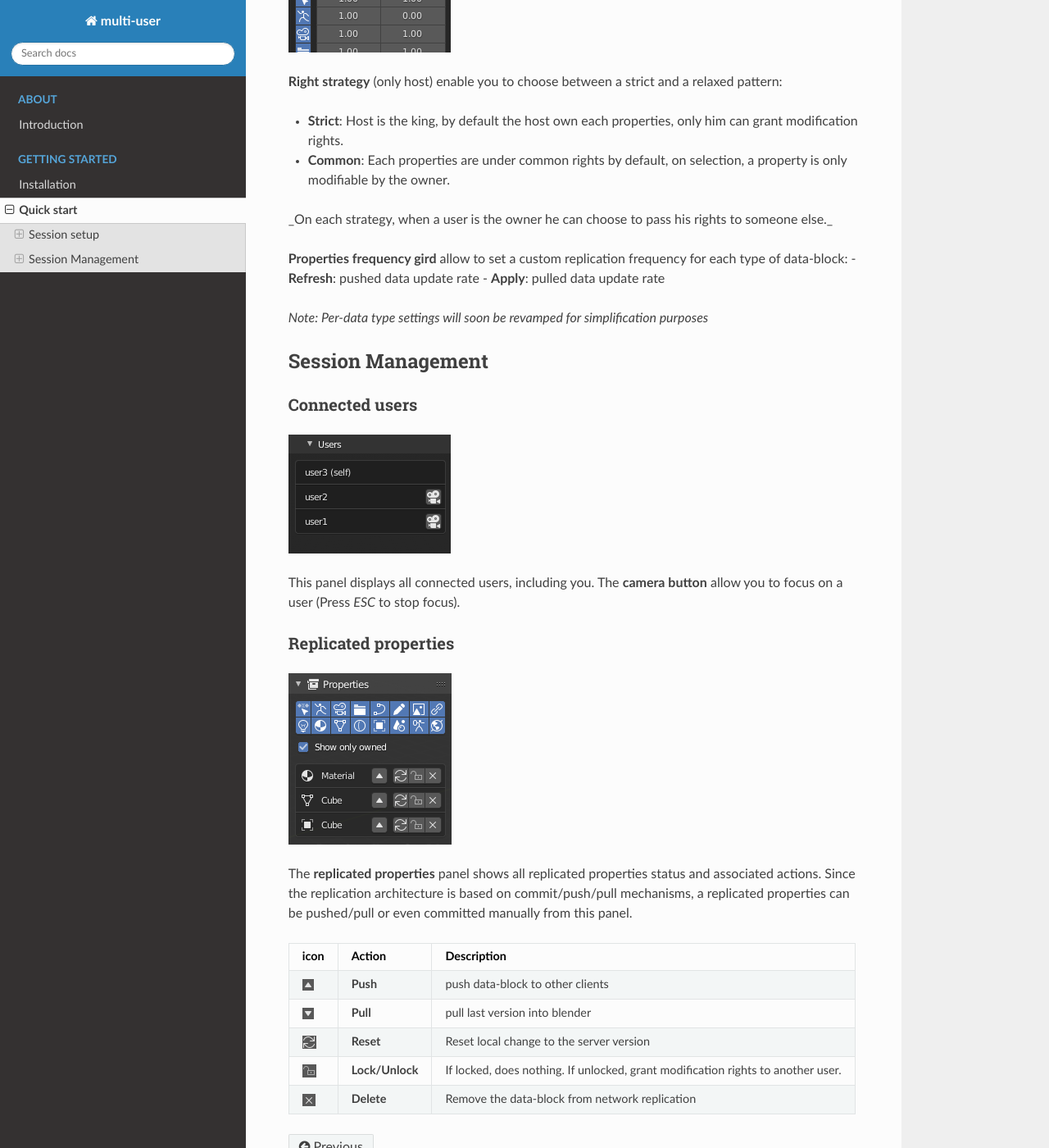
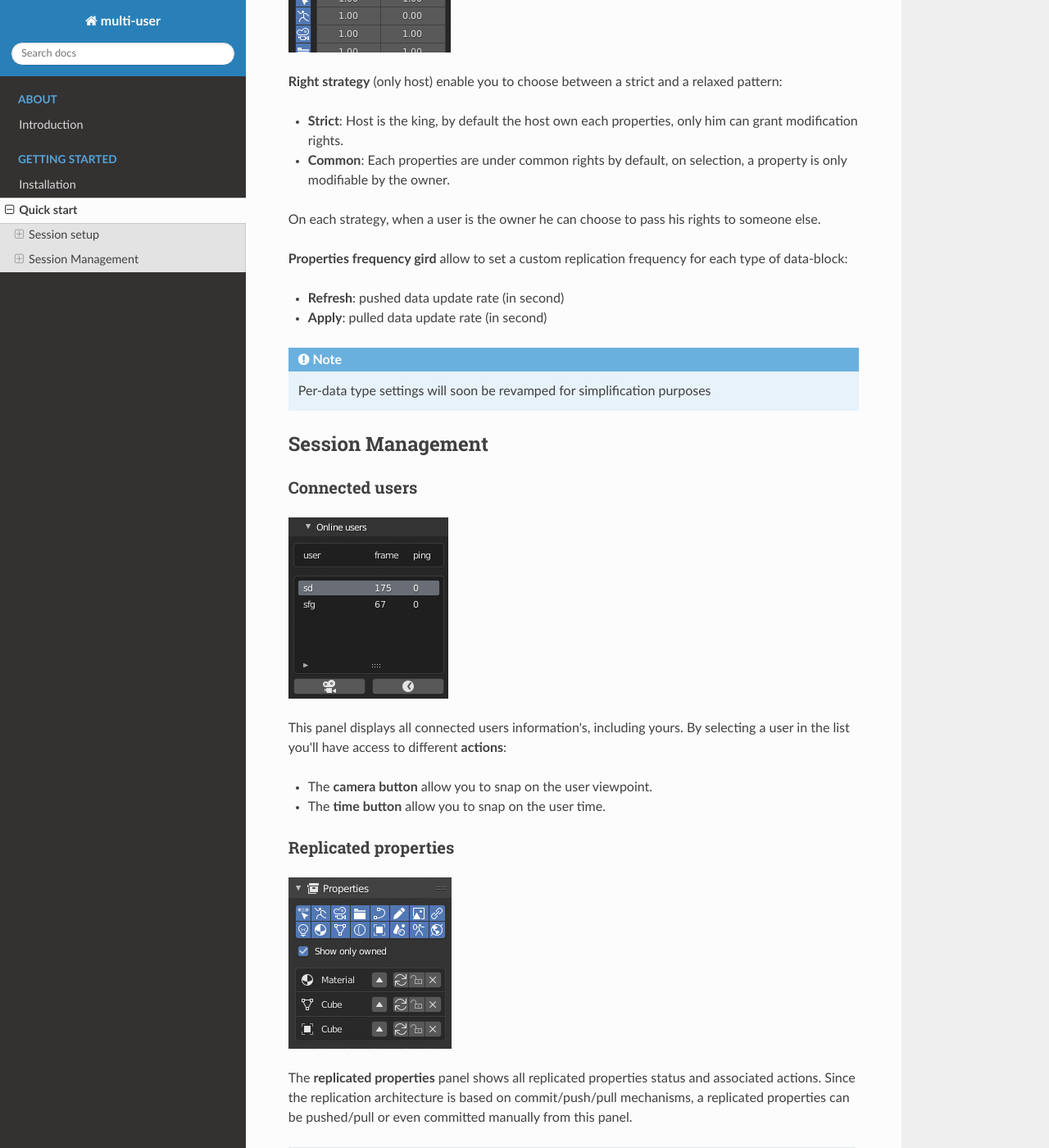
Before and after one commit to AvvyB/blender-multi-user, a Sphinx documentation site: the page built from docs/quickstart.rst, in a window 1280 px wide and 1400 px high, scrolled down 1322 px. Shown: the whole window at 82% size. Built offline with Sphinx 7.4.7 and the Read the Docs theme 2.0.0, drawn with Linux system fonts in a browser that asks for light colours.

Commit message:
doc: update client list section

```diff
--- a/docs/quickstart.rst
+++ b/docs/quickstart.rst
@@ -51,13 +51,14 @@ If 5555 is given in host settings, it will use 5555, 5556 (5555+1), 5557 (5555+2
 - **Strict**: Host is the king, by default the host own each properties, only him can grant modification rights.
 - **Common**: Each properties are under common rights by default, on selection, a property is only modifiable by the owner.
 
-_On each strategy, when a user is the owner he can choose to pass his rights to someone else._
+On each strategy, when a user is the owner he can choose to pass his rights to someone else.
 
 **Properties frequency gird** allow to set a custom replication frequency for each type of data-block:
-- **Refresh**: pushed data update rate
-- **Apply**: pulled data update rate
 
-*Note: Per-data type settings will soon be revamped for simplification purposes*
+- **Refresh**: pushed data update rate (in second)
+- **Apply**: pulled data update rate (in second)
+
+.. note:: Per-data type settings will soon be revamped for simplification purposes
 
 Session Management
 ==================
@@ -68,8 +69,11 @@ Connected users
 
 .. image:: img/quickstart_users.png
 
-This panel displays all connected users, including you.
-The **camera button** allow you to focus on a user (Press `ESC` to stop focus).
+This panel displays all connected users information's, including yours.
+By selecting a user in the list you'll have access to different **actions**:
+
+- The **camera button** allow you to snap on the user viewpoint.
+- The **time button** allow you to snap on the user time.
 
 ---------------------
 Replicated properties
```
Also changed, not shown: docs/img/quickstart_users.png.
